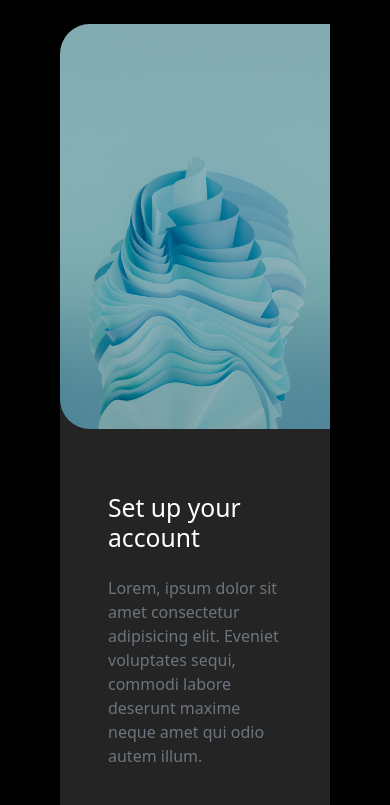
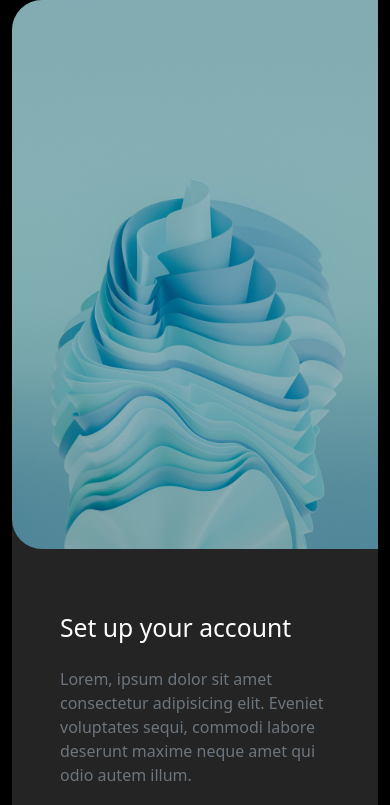
Before and after one commit to swatisingh02/Registration-Form-using-Bootstrap5, a plain HTML site: page index.html in a window 390 px wide. Shown: the top 805 px of the page. Drawn offline with nearby package versions, Linux system fonts and the light colour scheme.

Commit message:
Final changes commited

```diff
--- a/index.html
+++ b/index.html
@@ -12,7 +12,7 @@
 
   </head>
   <body>
-    <section class=" form my-4 mx-5">
+    <section class="form">
         <div class = "container">
             <div class="row g-0">
                 <div class="col-lg-4">
--- a/style.css
+++ b/style.css
@@ -6,6 +6,12 @@
 
 body{
     background : black;
+}
+section{
+    margin-top: 1.5rem!important;
+    margin-bottom: 1.5rem!important;
+    margin-left: 3rem!important;
+    margin-right: 3rem!important;
 }
 .row{
     background:  #242424;
@@ -35,10 +41,10 @@ img{
 }
 @media(max-width:500px){
     section{
-        margin-top:1rem!important;
-        margin-bottom:1rem!important;
-        margin-left: 1rem!important;
-        margin-right: 1rem!important;
+        margin-top:0!important;
+        margin-bottom:0!important;
+        margin-left: 0!important;
+        margin-right: 0!important;
 
     }
 }
```
